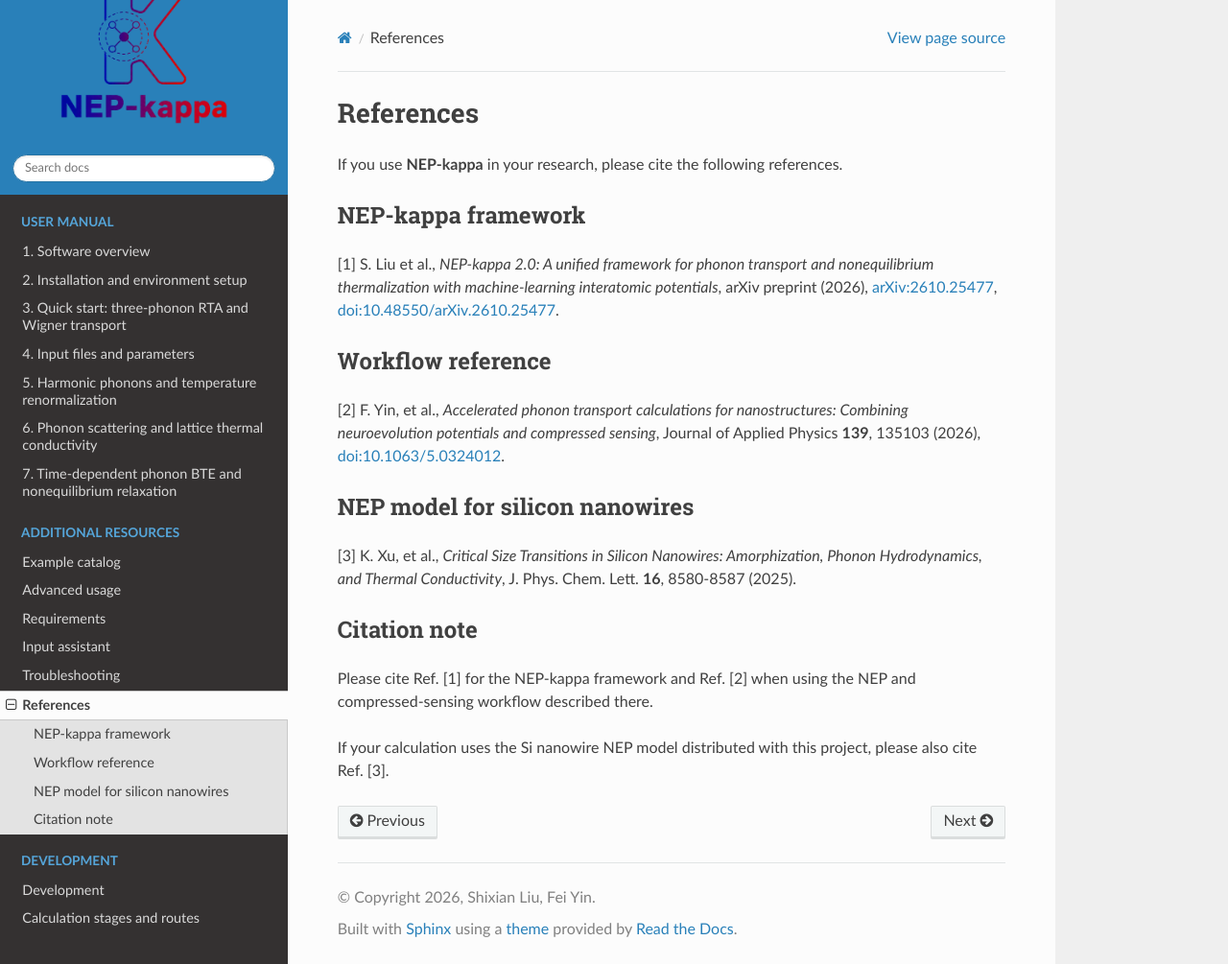
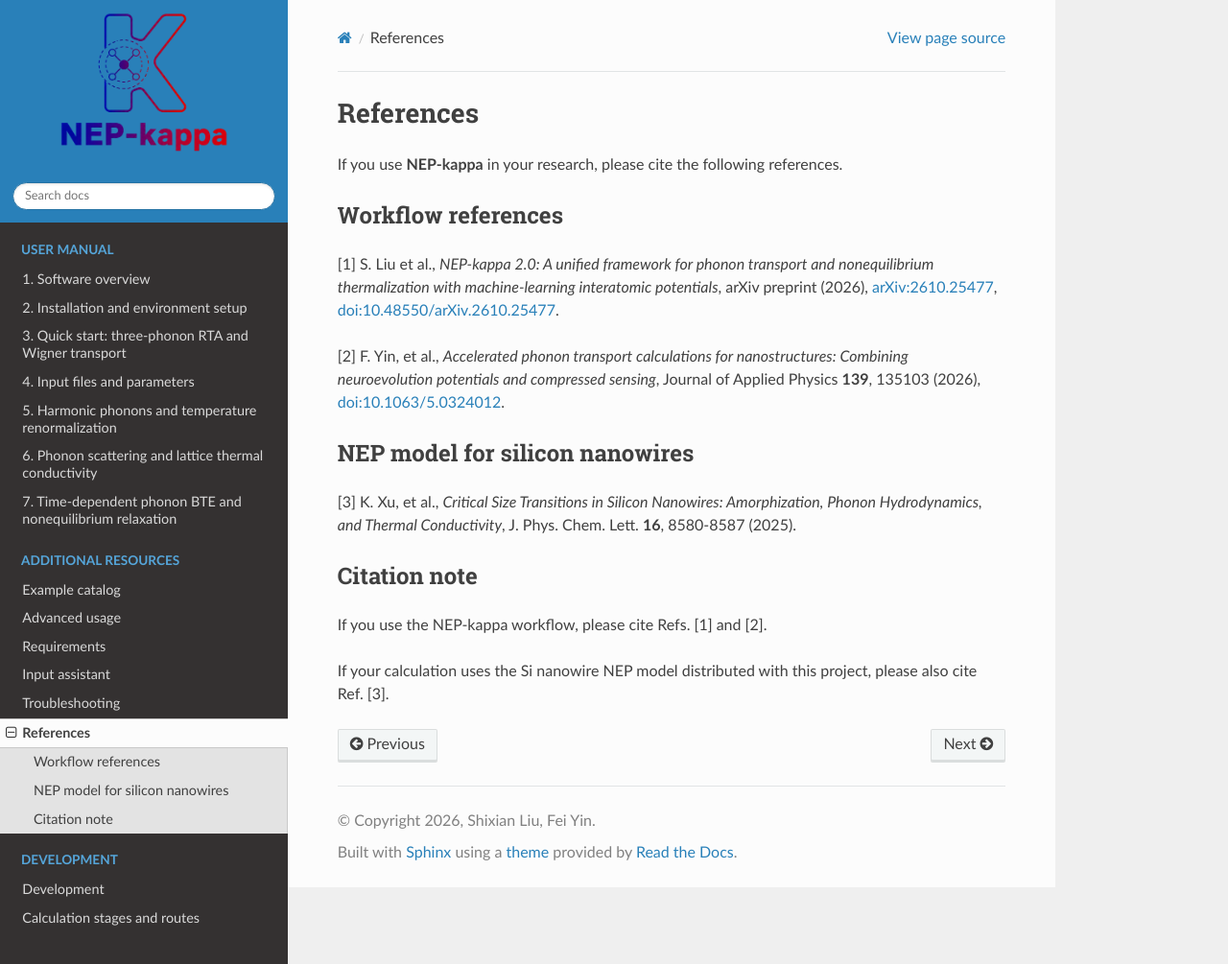
Before and after one commit to lyushisyan/NEP-kappa, a Sphinx documentation site: the page built from docs/source/reference.rst, in a window 1280 px wide and 1005 px high. Shown: the whole window at 96% size. Built offline with Sphinx 7.4.7 and the Read the Docs theme 3.1.0, drawn with Linux system fonts in a browser that asks for light colours.

Commit message:
Group both NEP-kappa papers as workflow references

```diff
--- a/docs/source/reference.rst
+++ b/docs/source/reference.rst
@@ -3,7 +3,7 @@
 
 If you use **NEP-kappa** in your research, please cite the following references.
 
-NEP-kappa framework
+Workflow references
 -------------------
 
 [1] S. Liu et al.,
@@ -11,9 +11,6 @@
 arXiv preprint (2026),
 `arXiv:2610.25477 <https://arxiv.org/abs/2610.25477>`_,
 `doi:10.48550/arXiv.2610.25477 <https://doi.org/10.48550/arXiv.2610.25477>`_.
-
-Workflow reference
---------------------
 
 [2] F. Yin, et al.,
 *Accelerated phonon transport calculations for nanostructures: Combining neuroevolution potentials and compressed sensing*,
@@ -30,6 +27,6 @@
 Citation note
 ---------------
 
-Please cite Ref. [1] for the NEP-kappa framework and Ref. [2] when using the NEP and compressed-sensing workflow described there.
+If you use the NEP-kappa workflow, please cite Refs. [1] and [2].
 
 If your calculation uses the Si nanowire NEP model distributed with this project, please also cite Ref. [3].
```
Also changed, not shown: README.md (+0 -2 lines).
